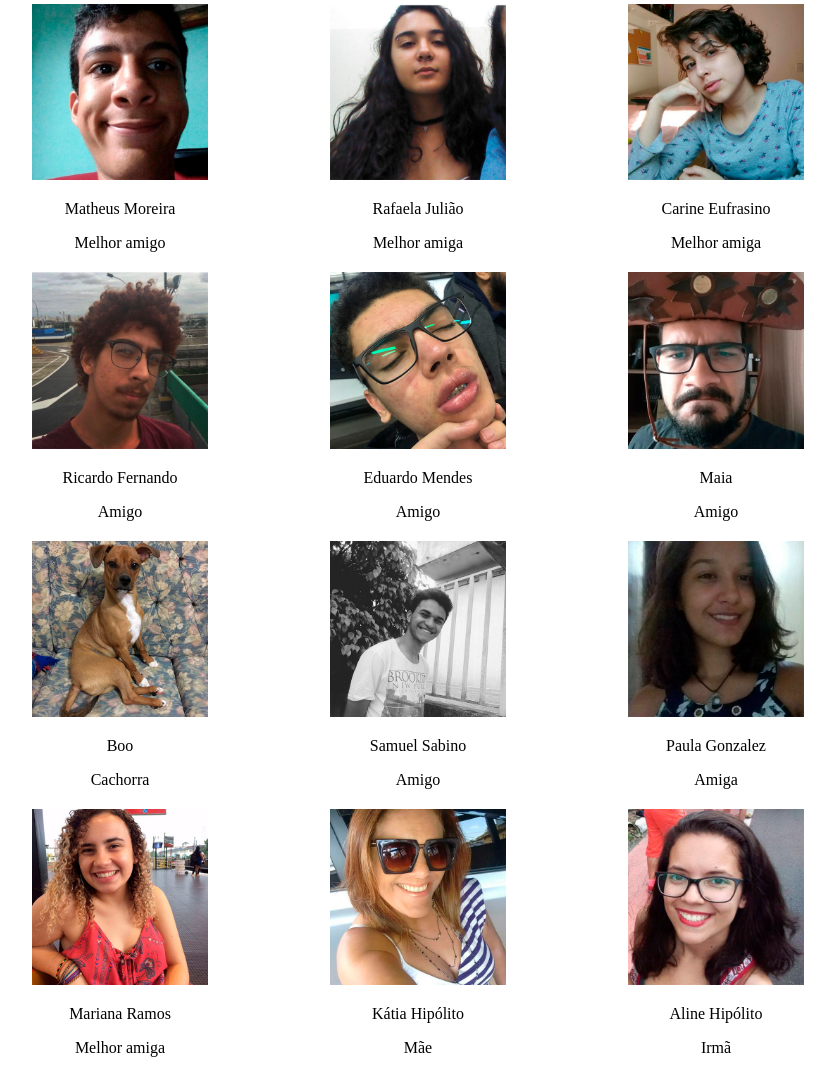
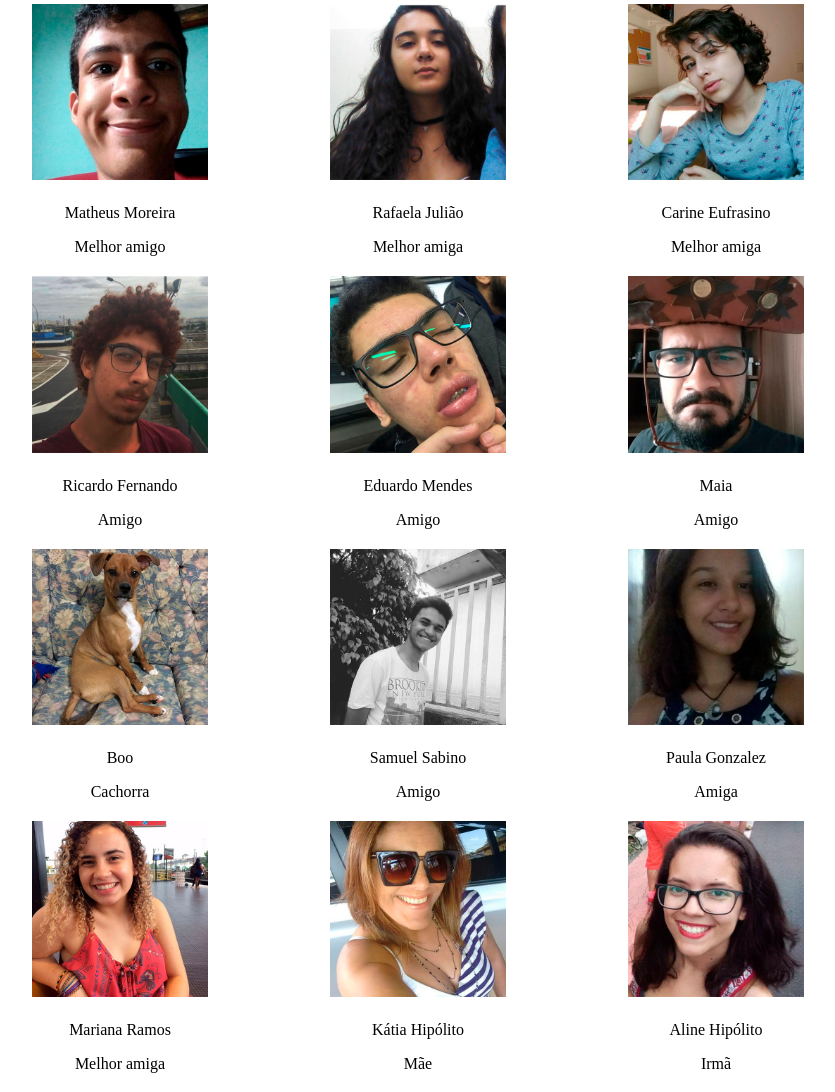
Before and after one commit to Matheus920/juliana-site, a plain HTML site: page public/feelings.html in a window 1280 px wide. Shown: the part 196-1288 px from the top of the page, without its empty margins (222-1057 px from the left). Drawn offline with Linux system fonts and the light colour scheme.

Commit message:
Feelings page fixed

```diff
--- a/public/feelings.html
+++ b/public/feelings.html
@@ -22,28 +22,52 @@
     	<h1>Pessoas que moram no coração da Juju</h1>
     	<table>
     		<tr>
-    			<td><img class="img-sentimentos" src="assets/img/matheus.jpg"><p>Matheus Moreira <p>Melhor amigo</p></p></td>
-    			<td><img class="img-sentimentos" src="assets/img/rafaela.png"><p>Rafaela Julião <p>Melhor amiga</p></p></td>
-    			<td><img class="img-sentimentos" src="assets/img/carine.png"><p>Carine Eufrasino <p>Melhor amiga</p></p></td>
-    		</tr>
+    			<td><img class="img-sentimentos" src="assets/img/matheus.jpg"></td>
+    			<td><img class="img-sentimentos" src="assets/img/rafaela.PNG"></td>
+    			<td><img class="img-sentimentos" src="assets/img/carine.PNG"></td>
+			</tr>
+
+			<tr>
+				<td><p>Matheus Moreira <p>Melhor amigo</p></p></td>
+				<td><p>Rafaela Julião <p>Melhor amiga</p></p></td>
+				<td><p>Carine Eufrasino <p>Melhor amiga</p></p></td>
+			</tr>
 
     		<tr>
-    			<td><img class="img-sentimentos" src="assets/img/ricardo.png"><p>Ricardo Fernando <p>Amigo</p></p></td>
-    			<td><img class="img-sentimentos" src="assets/img/eduardo.jpg"><p>Eduardo Mendes <p>Amigo</p></p></td>
-    			<td><img class="img-sentimentos" src="assets/img/maia.jpg"><p>Maia<p>Amigo</p></p></td>
-    		</tr>
+    			<td><img class="img-sentimentos" src="assets/img/ricardo.PNG"></td>
+    			<td><img class="img-sentimentos" src="assets/img/eduardo.jpg"></td>
+    			<td><img class="img-sentimentos" src="assets/img/maia.jpg"></td>
+			</tr>
+
+			<tr>
+				<td><p>Ricardo Fernando <p>Amigo</p></p></td>
+				<td><p>Eduardo Mendes <p>Amigo</p></p></td>
+				<td><p>Maia<p>Amigo</p></p></td>
+			</tr>
 
     		<tr>
-    			<td><img class="img-sentimentos" src="assets/img/boo.jpg"><p>Boo<p>Cachorra</p></p></td>
-    			<td><img class="img-sentimentos" src="assets/img/samuel.jpg"><p>Samuel Sabino<p>Amigo</p></p></td>
-    			<td><img class="img-sentimentos" src="assets/img/paula.png"><p>Paula Gonzalez<p>Amiga</p></p></td>
-    		</tr>
+    			<td><img class="img-sentimentos" src="assets/img/boo.jpg"></td>
+    			<td><img class="img-sentimentos" src="assets/img/samuel.jpg"></td>
+    			<td><img class="img-sentimentos" src="assets/img/paula.PNG"></td>
+			</tr>
+
+			<tr>
+				<td><p>Boo<p>Cachorra</p></p></td>
+				<td><p>Samuel Sabino<p>Amigo</p></p></td>
+				<td><p>Paula Gonzalez<p>Amiga</p></p></td>
+			</tr>
 
     		<tr>
-    			<td><img class="img-sentimentos" src="assets/img/mariana.jpg"><p>Mariana Ramos<p>Melhor amiga</p></p></td>
-    			<td><img class="img-sentimentos" src="assets/img/katia.jpg"><p>Kátia Hipólito<p>Mãe</p></p></td>
-    			<td><img class="img-sentimentos" src="assets/img/aline.png"><p>Aline Hipólito<p>Irmã</p></p></td>
-    		</tr>
+    			<td><img class="img-sentimentos" src="assets/img/mariana.jpg"></td>
+    			<td><img class="img-sentimentos" src="assets/img/katia.jpg"></td>
+    			<td><img class="img-sentimentos" src="assets/img/aline.PNG"></td>
+			</tr>
+
+			<tr>
+				<td><p>Mariana Ramos<p>Melhor amiga</p></p></td>
+				<td><p>Kátia Hipólito<p>Mãe</p></p></td>
+				<td><p>Aline Hipólito<p>Irmã</p></p></td>
+			</tr>
     	</table>
     </section>
 </body>
--- a/public/style/feelings.css
+++ b/public/style/feelings.css
@@ -12,3 +12,7 @@ table{
 	min-width: 200px;
 	margin-top: 30px;
 }
+
+.img-sentimentos:hover{
+	transform: scale(1.3);
+}
```
